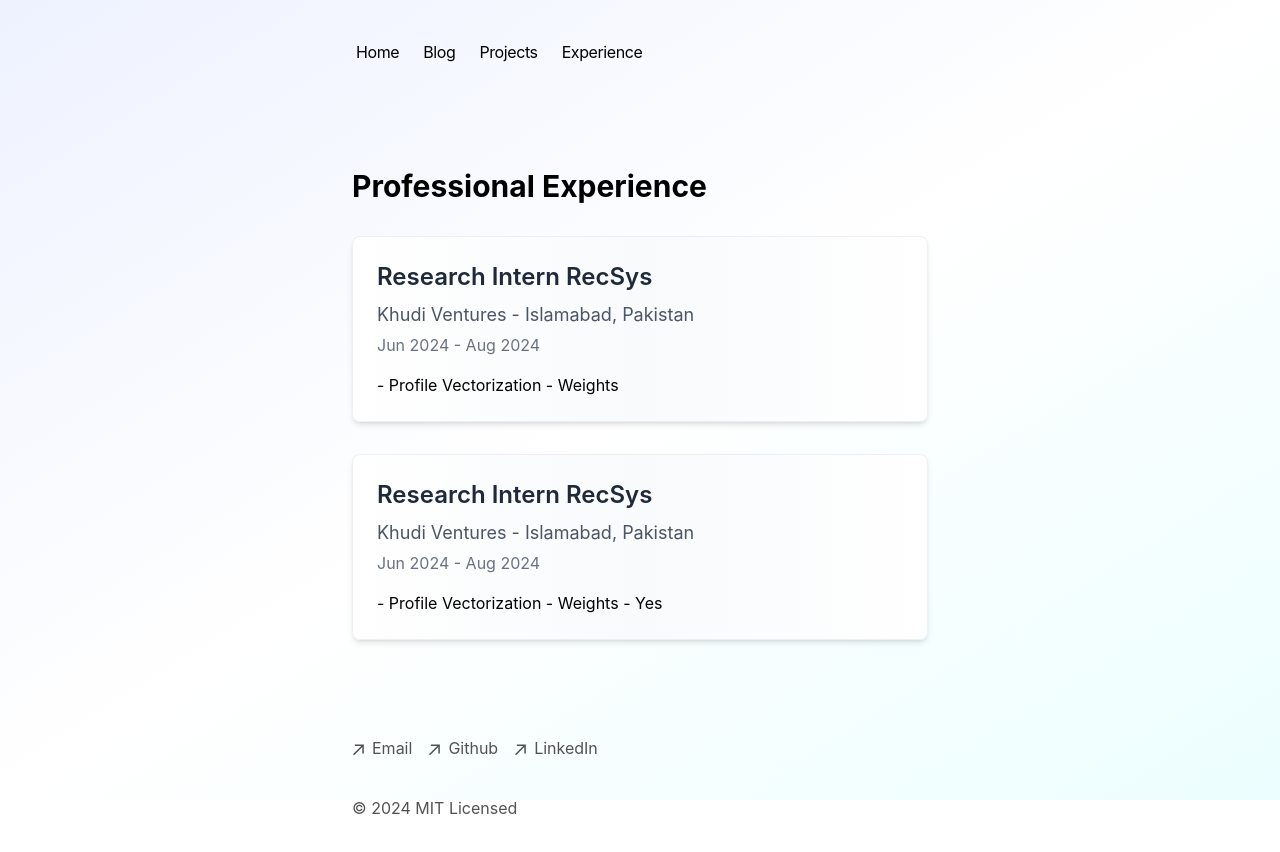
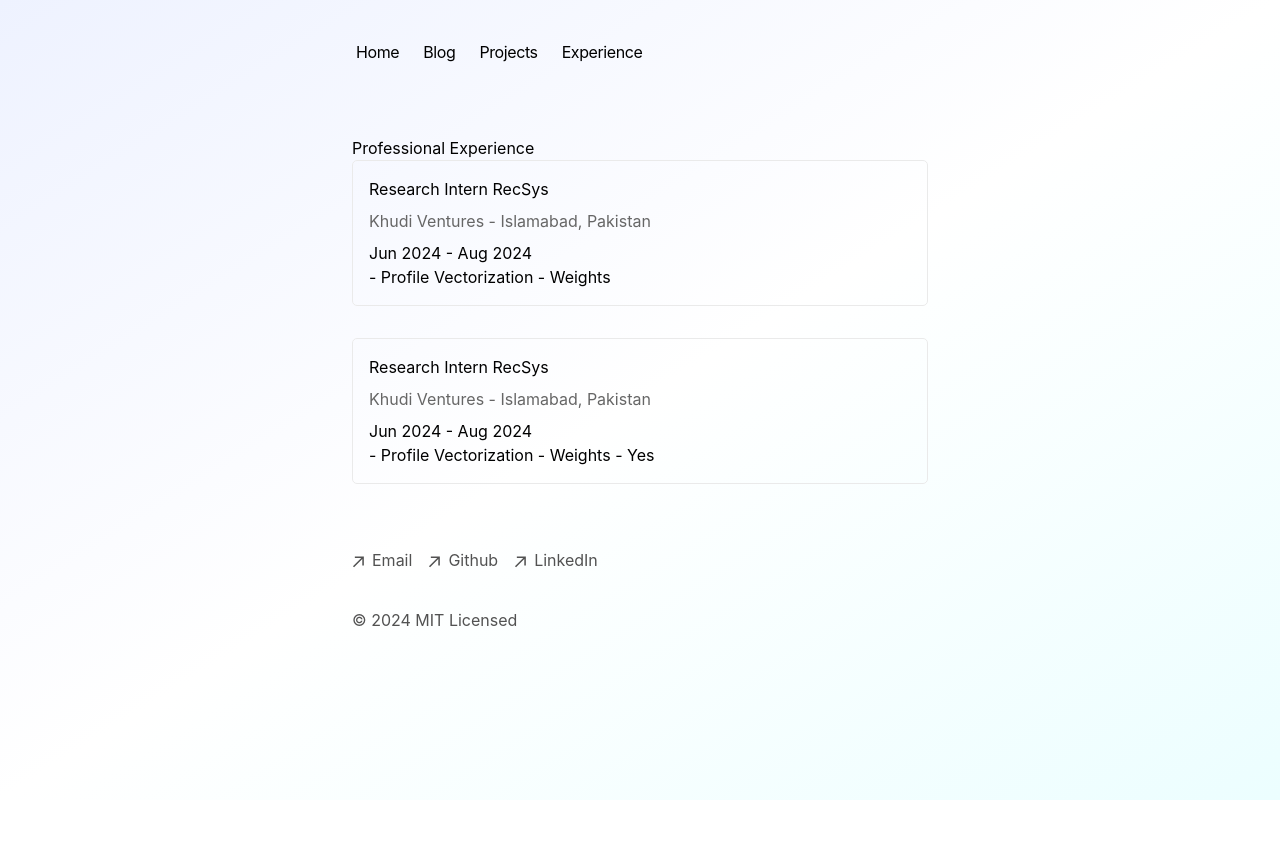
Before and after one commit to s-haider10/portfolio-blog, a Next.js app: page /experience in a window 1280 px wide. Shown: the top 852 px of the page. After the commit the page ends 800 px from the top, so only its background shows below. Built offline with nearby package versions, Linux system fonts and the light colour scheme.

Commit message:
Update experience.tsx

```diff
--- a/app/components/experience.tsx
+++ b/app/components/experience.tsx
@@ -4,32 +4,16 @@ export default function ExperienceList() {
   const experiences = getExperiencePosts();
 
   return (
-    <div className="max-w-3xl mx-auto py-8">
-      <h1 className="text-3xl font-bold mb-8">Professional Experience</h1>
+    <div>
+      <h1>Professional Experience</h1>
       {experiences.map((exp) => (
-        <div
-          key={exp.slug}
-          className="mb-8 p-6 rounded-lg
-            bg-gradient-to-r from-white via-slate-50 to-white
-            shadow-md hover:shadow-lg
-            transition-all duration-300 ease-in-out
-            hover:bg-gradient-to-r hover:from-white hover:via-blue-50 hover:to-white
-            hover:scale-[1.02]
-            border border-slate-200/60"
-        >
-          <h2 className="text-2xl font-semibold text-gray-800">
-            {exp.metadata.title}
-          </h2>
-          <h3 className="text-lg text-gray-600 mt-2">
+        <div key={exp.slug} className="experience-item">
+          <h2>{exp.metadata.title}</h2>
+          <h3>
             {exp.metadata.company} - {exp.metadata.location}
           </h3>
-          <p className="text-gray-500 mt-1 mb-4">
-            {formatDateRange(exp.metadata.startDate, exp.metadata.endDate)}
-          </p>
-          <div
-            className="prose prose-gray max-w-none"
-            dangerouslySetInnerHTML={{ __html: exp.content }}
-          />
+          <p>{formatDateRange(exp.metadata.startDate, exp.metadata.endDate)}</p>
+          <div dangerouslySetInnerHTML={{ __html: exp.content }} />
         </div>
       ))}
     </div>
```
